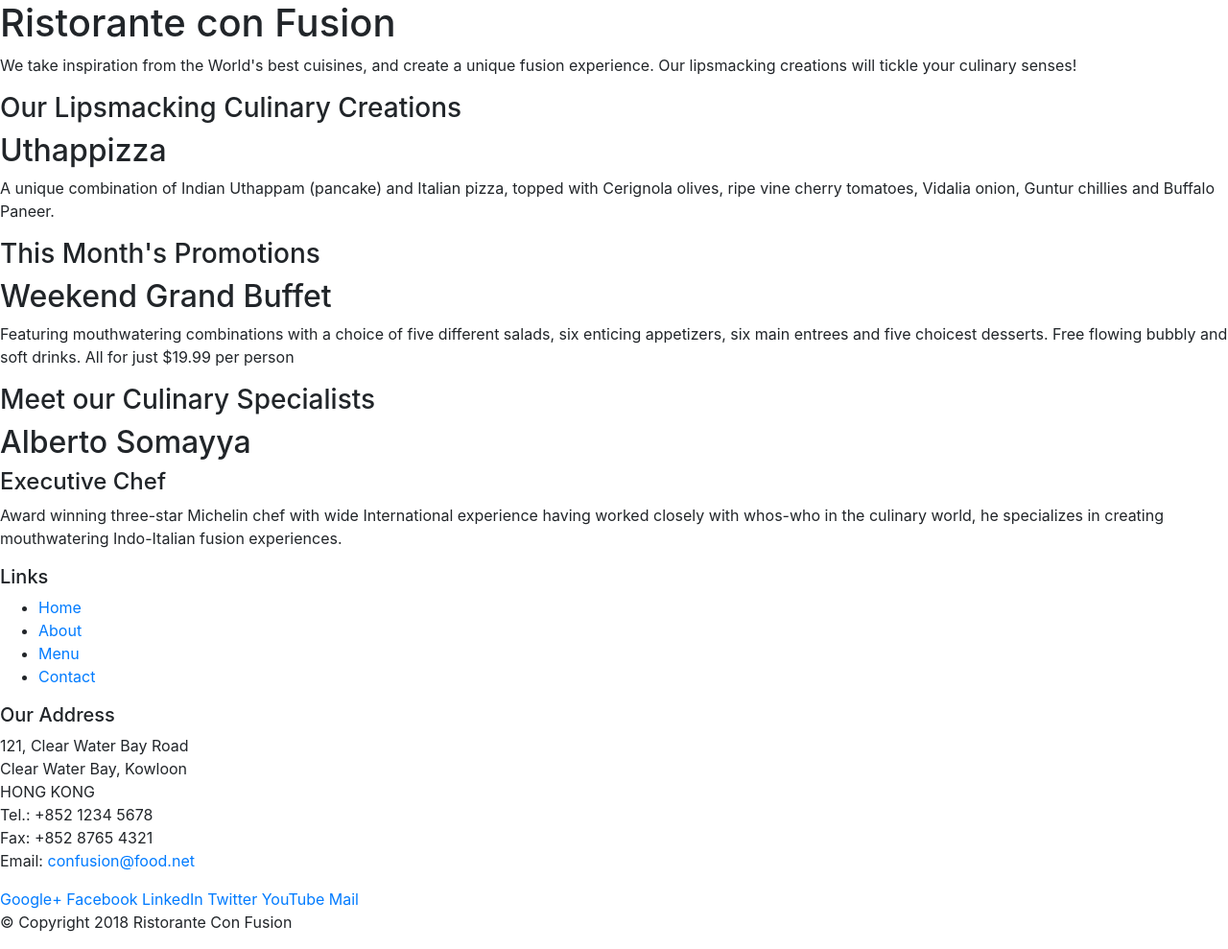
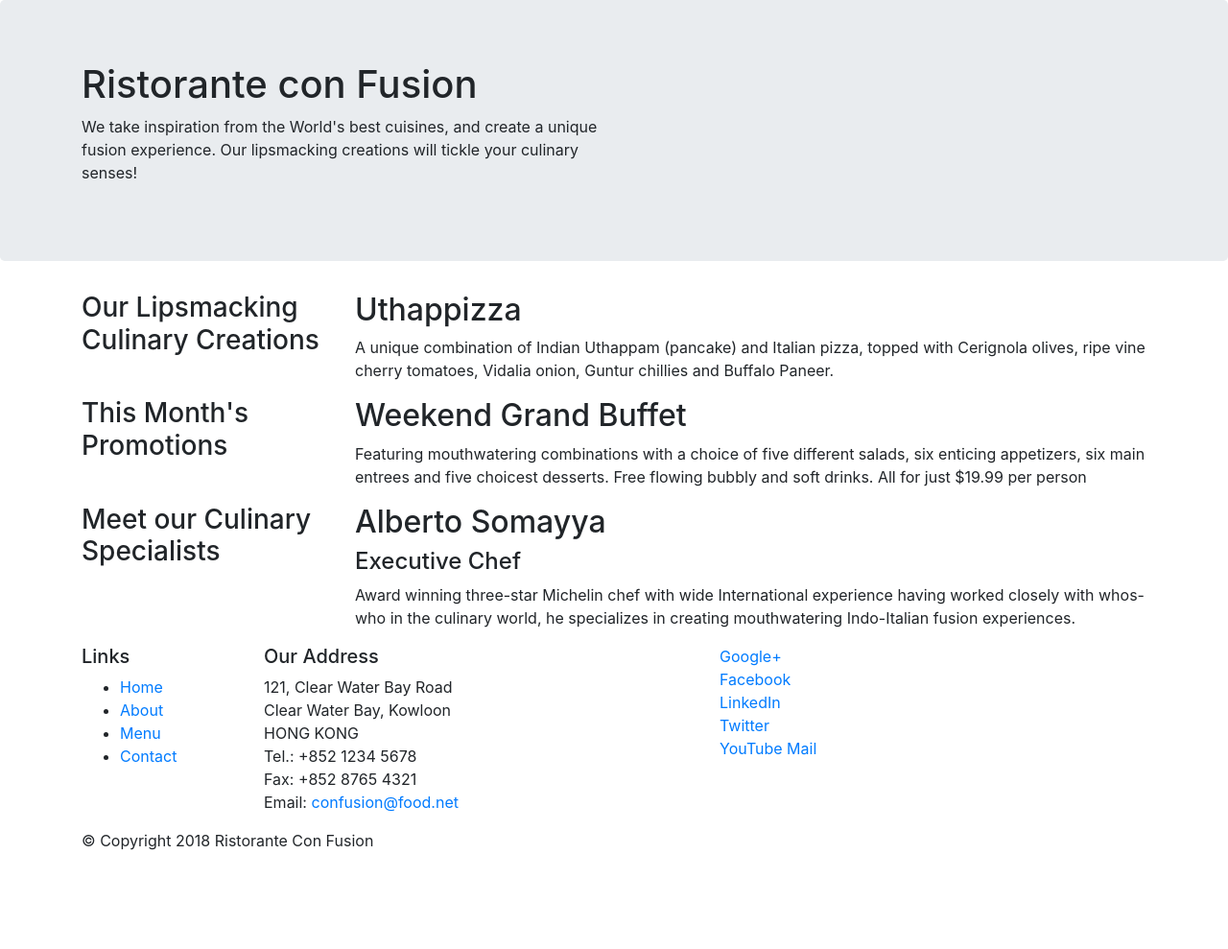
Before and after one commit to sidrockzz/bootstrap-4.0, a website: page index.html in a window 1280 px wide. Shown: the whole page at 96% size. After the commit the page ends 904 px from the top, so only its background shows below. Drawn offline with nearby package versions, Linux system fonts and the light colour scheme.

Commit message:
Added Bootstrap to index.html

```diff
--- a/index.html
+++ b/index.html
@@ -15,46 +15,46 @@
 
 <body>
 
-<header>
-    <div>
-        <div>
-            <div>
+<header class="jumbotron">
+    <div class="container">
+        <div class="row">
+            <div class="col-12 col-sm-6">
                 <h1>Ristorante con Fusion</h1>
                 <p>We take inspiration from the World's best cuisines, and create a unique fusion experience. Our lipsmacking creations will tickle your culinary senses!</p>
             </div>
-            <div>
+            <div class="col-12 col-sm">
             </div>
         </div>
     </div>
 </header>
 
-<div>
-    <div>
-        <div>
+<div class="container">
+    <div class="row">
+        <div class="col-12 col-sm-4 col-md-3">
             <h3>Our Lipsmacking Culinary Creations</h3>
         </div>
-        <div>
+        <div class="col col-sm col-md">
             <h2>Uthappizza</h2>
             <p>A unique combination of Indian Uthappam (pancake) and Italian pizza, topped with Cerignola olives, ripe vine cherry tomatoes, Vidalia onion, Guntur chillies and Buffalo Paneer.</p>
         </div>
     </div>
 
 
-    <div>
-        <div>
+    <div class="row">
+        <div class="col-12 col-sm-4 col-md-3">
             <h3>This Month's Promotions</h3>
         </div>
-        <div>
+        <div class="col col-sm col-md">
             <h2>Weekend Grand Buffet</h2>
             <p>Featuring mouthwatering combinations with a choice of five different salads, six enticing appetizers, six main entrees and five choicest desserts. Free flowing bubbly and soft drinks. All for just $19.99 per person </p>
         </div>
     </div>
 
-    <div>
-        <div>
+    <div class="row">
+        <div class="col-12 col-sm-4 col-md-3">
             <h3>Meet our Culinary Specialists</h3>
         </div>
-        <div>
+        <div class="col col-sm col-md">
             <h2>Alberto Somayya</h2>
             <h4>Executive Chef</h4>
             <p>Award winning three-star Michelin chef with wide International experience having worked closely with whos-who in the culinary world, he specializes in creating mouthwatering Indo-Italian fusion experiences. </p>
@@ -63,9 +63,9 @@
 </div>
 
 <footer>
-    <div>
-        <div>
-            <div>
+    <div class="container">
+        <div class="row">
+            <div class="col-4 col-sm-2">
                 <h5>Links</h5>
                 <ul>
                     <li><a href="#">Home</a></li>
@@ -74,7 +74,7 @@
                     <li><a href="#">Contact</a></li>
                 </ul>
             </div>
-            <div>
+            <div class="col-7 col-sm-5">
                 <h5>Our Address</h5>
                 <address>
                     121, Clear Water Bay Road<br>
@@ -85,8 +85,8 @@
                     Email: <a href="mailto:confusion@food.net">confusion@food.net</a>
                 </address>
             </div>
-            <div>
-                <div>
+            <div >
+                <div class="col-12 col-sm-4">
                     <a href="http://google.com/+">Google+</a>
                     <a href="http://www.facebook.com/profile.php?id=">Facebook</a>
                     <a href="http://www.linkedin.com/in/">LinkedIn</a>
@@ -96,8 +96,8 @@
                 </div>
             </div>
         </div>
-        <div>
-            <div>
+        <div class="row">
+            <div class="col-auto">
                 <p>© Copyright 2018 Ristorante Con Fusion</p>
             </div>
         </div>
```
